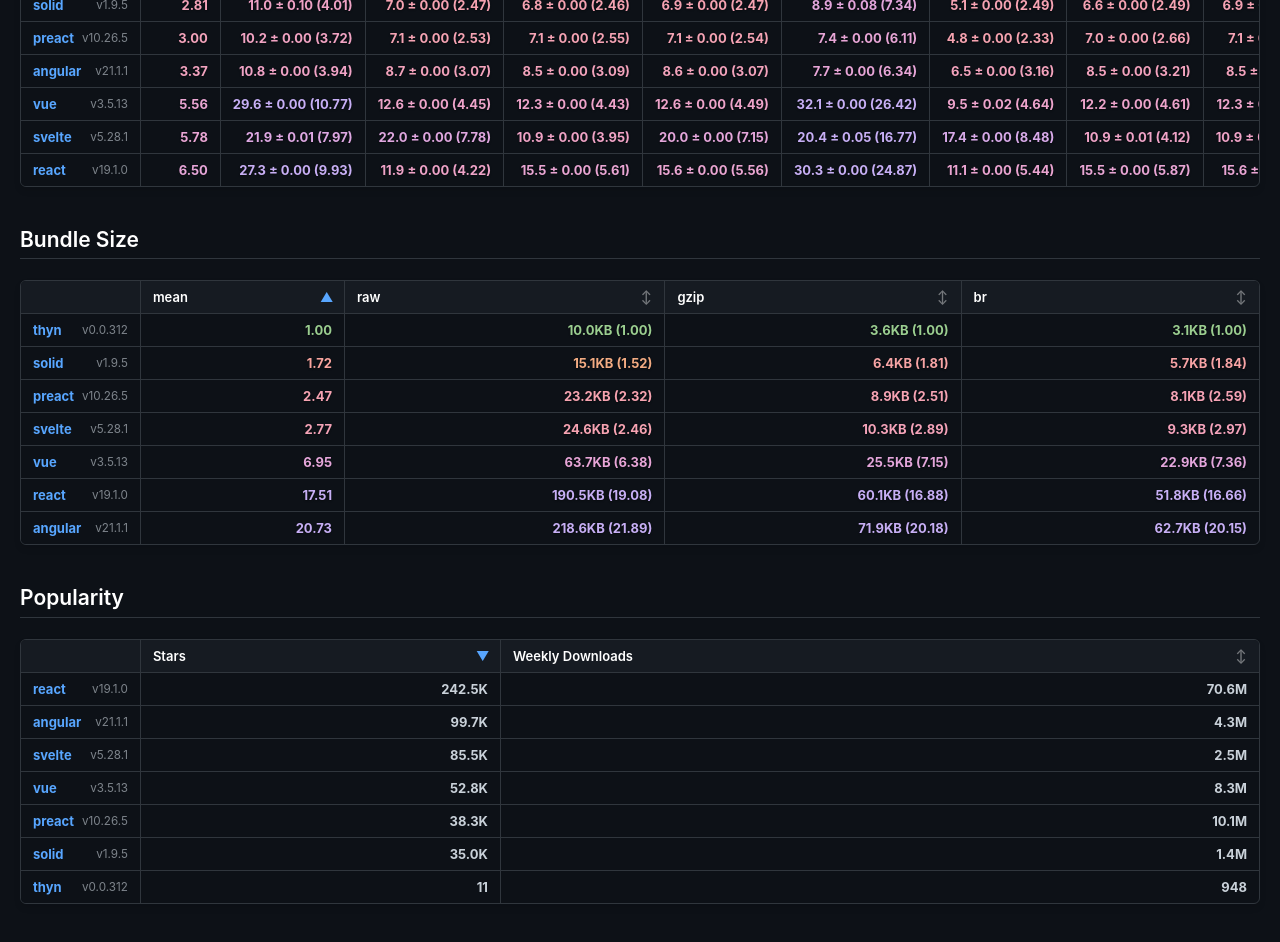
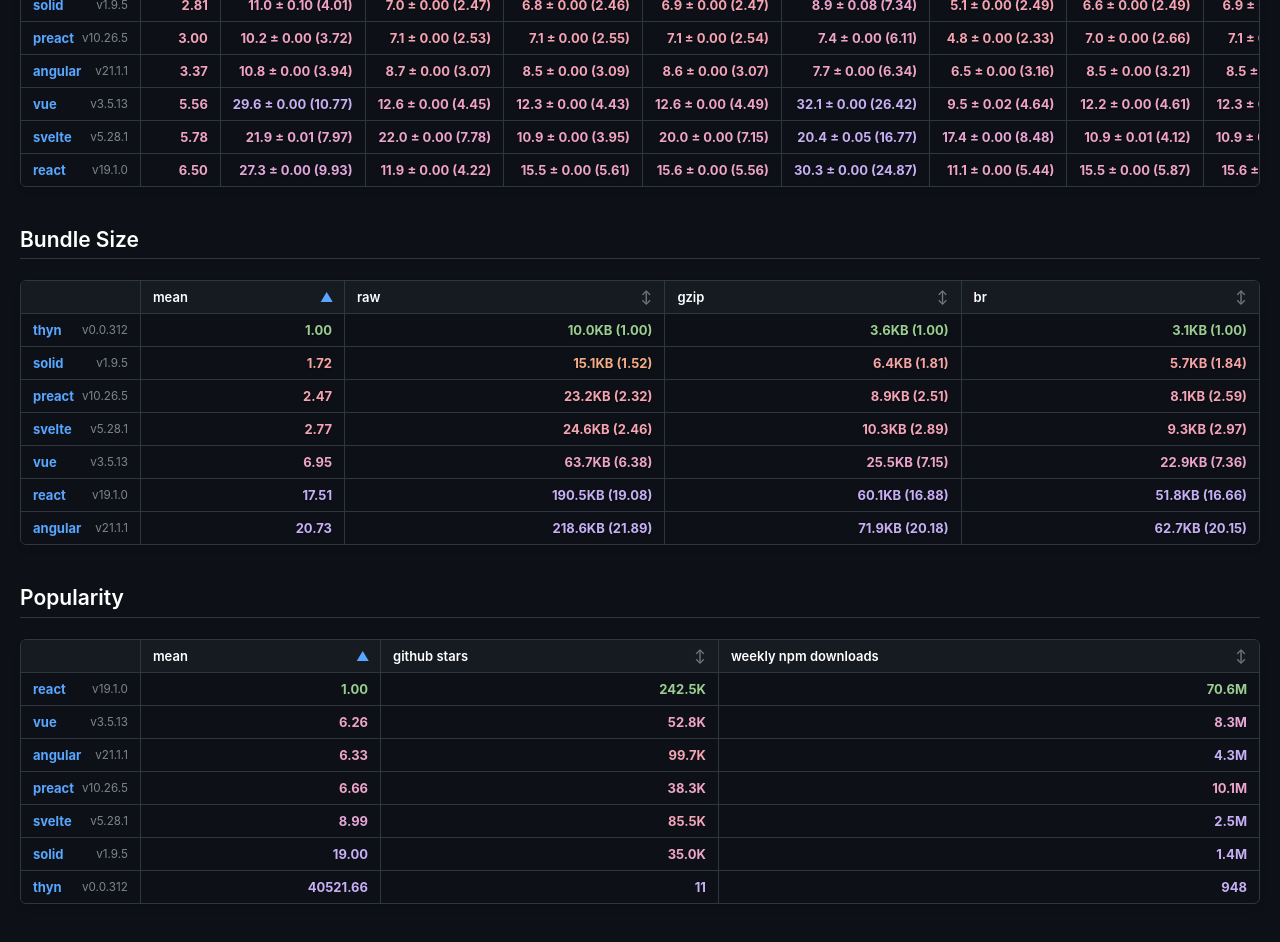
Before and after one commit to jsbenchmarks/jsbenchmarks, a React (Vite) app in the folder results/: page / in a window 1280 px wide. Shown: the part 700-1642 px from the top of the page. Built offline with nearby package versions, Linux system fonts and the light colour scheme.

Commit message:
feat: enhance stats sorting and calculations with new composite metrics

```diff
--- a/results/src/App.tsx
+++ b/results/src/App.tsx
@@ -15,7 +15,7 @@
   const [memorySort, setMemorySort] = useState<SortConfig<string>>({ key: COMPOSITE_NAME, dir: 'asc' });
 
   const [bundleSort, setBundleSort] = useState<SortConfig<keyof Result>>({ key: 'normalCompositeBundle', dir: 'asc' });
-  const [statsSort, setStatsSort] = useState<SortConfig<keyof Result>>({ key: 'stars', dir: 'desc' });
+  const [statsSort, setStatsSort] = useState<SortConfig<keyof Result>>({ key: 'normalCompositeStats', dir: 'asc' });
 
   const baseRows = useMemo(() => calculateResults(inputData), []);
 
@@ -43,7 +43,7 @@
   const handleStatsSort = (key: keyof Result) => {
     setStatsSort(prev => ({
       key,
-      dir: prev.key === key && prev.dir === 'desc' ? 'asc' : 'desc'
+      dir: prev.key === key && prev.dir === 'asc' ? 'desc' : 'asc'
     }));
   };
 
--- a/results/src/components/StatsTable.tsx
+++ b/results/src/components/StatsTable.tsx
@@ -1,6 +1,7 @@
 import type { Result, SortConfig } from '../types';
+import { COMPOSITE_NAME, color } from '../utils';
+import { SortIndicator } from './SortIndicator';
 import './StatsTable.css';
-import { SortIndicator } from './SortIndicator';
 
 interface StatsTableProps {
   rows: Result[];
@@ -26,15 +27,21 @@
         <thead>
           <tr>
             <th className="StatsTable-th StatsTable-sticky-col"></th>
+            <th className="StatsTable-th StatsTable-sortable" onClick={() => onSort('normalCompositeStats')}>
+              <div className="StatsTable-header-content">
+                {COMPOSITE_NAME}
+                <SortIndicator active={sortConfig.key === 'normalCompositeStats'} dir={sortConfig.dir} />
+              </div>
+            </th>
             <th className="StatsTable-th StatsTable-sortable" onClick={() => onSort('stars')}>
               <div className="StatsTable-header-content">
-                Stars
+                github stars
                 <SortIndicator active={sortConfig.key === 'stars'} dir={sortConfig.dir} />
               </div>
             </th>
             <th className="StatsTable-th StatsTable-sortable" onClick={() => onSort('downloads')}>
               <div className="StatsTable-header-content">
-                Weekly Downloads
+                weekly npm downloads
                 <SortIndicator active={sortConfig.key === 'downloads'} dir={sortConfig.dir} />
               </div>
             </th>
@@ -57,10 +64,13 @@
                   {row.version && <span className="StatsTable-version">v{row.version}</span>}
                 </div>
               </td>
-              <td className="StatsTable-td">
+              <td className="StatsTable-td" style={{ color: color(row.normalCompositeStats!) }}>
+                {row.normalCompositeStats?.toFixed(2)}
+              </td>
+              <td className="StatsTable-td" style={{ color: color(row.normalStars!) }}>
                 {formatNumber(row.stars)}
               </td>
-              <td className="StatsTable-td">
+              <td className="StatsTable-td" style={{ color: color(row.normalDownloads!) }}>
                 {formatNumber(row.downloads)}
               </td>
             </tr>
--- a/results/src/types.ts
+++ b/results/src/types.ts
@@ -33,6 +33,9 @@
   normalRawBundle?: number;
   normalBrotliBundle?: number;
   normalCompositeBundle?: number;
+  normalStars?: number;
+  normalDownloads?: number;
+  normalCompositeStats?: number;
 }
 
 export type SortDirection = 'asc' | 'desc';
--- a/results/src/utils.ts
+++ b/results/src/utils.ts
@@ -11,8 +11,8 @@
     [1, 140],   // Green
     [1.75, 20],    // Red
     [3, 0],     // Deep Red / Pinkish
-    [7.5, -30], // Magenta
-    [10, -60]   // Purple
+    [7.5, -15], // Magenta
+    [10, -30]   // Purple
   ];
 
   for (let i = 0; i < points.length - 1; i++) {
@@ -44,6 +44,8 @@
   let bestGzipBund = 1e12;
   let bestRawBund = 1e12;
   let bestBrotliBund = 1e12;
+  let maxStars = 0;
+  let maxDownloads = 0;
 
   for (const result of results) {
     for (const bm of result.benchmarks) {
@@ -81,6 +83,8 @@
     bestGzipBund = Math.min(bestGzipBund, result.gzipBundle);
     bestRawBund = Math.min(bestRawBund, result.rawBundle);
     bestBrotliBund = Math.min(bestBrotliBund, result.brotliBundle);
+    maxStars = Math.max(maxStars, result.stars ?? 0);
+    maxDownloads = Math.max(maxDownloads, result.downloads ?? 0);
   }
 
   for (const result of results) {
@@ -113,6 +117,13 @@
       result.normalGzipBundle * result.normalRawBundle * result.normalBrotliBundle,
       1 / 3
     );
+
+    result.normalStars = maxStars / Math.max(1, result.stars ?? 0);
+    result.normalDownloads = maxDownloads / Math.max(1, result.downloads ?? 0);
+    result.normalCompositeStats = Math.pow(
+      result.normalStars * result.normalDownloads,
+      1 / 2
+    );
   }
   return results;
 }
```
